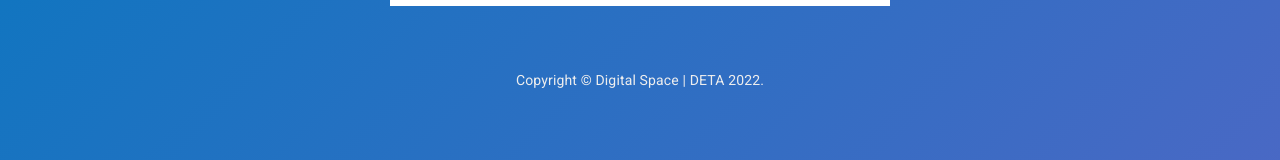
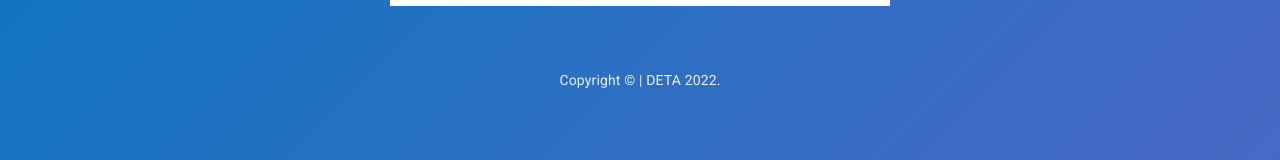
Before and after one commit to mirasrobert/netzillian-client, a React (Create React App) app: page /login in a window 1280 px wide. Shown: the part 457-617 px from the top of the page. Built offline with nearby package versions, Linux system fonts and the light colour scheme; no server answers.

Commit message:
Fix Footer

```diff
--- a/src/components/other/Copyright.js
+++ b/src/components/other/Copyright.js
@@ -3,7 +3,8 @@ import React from 'react'
 const Copyright = () => {
   return (
     <p className='copyright'>
-      Copyright © Digital Space | DETA {new Date().getFullYear()}.
+      Copyright © {process.env.REACT_APP_NAME} | DETA {new Date().getFullYear()}
+      .
     </p>
   )
 }
```
